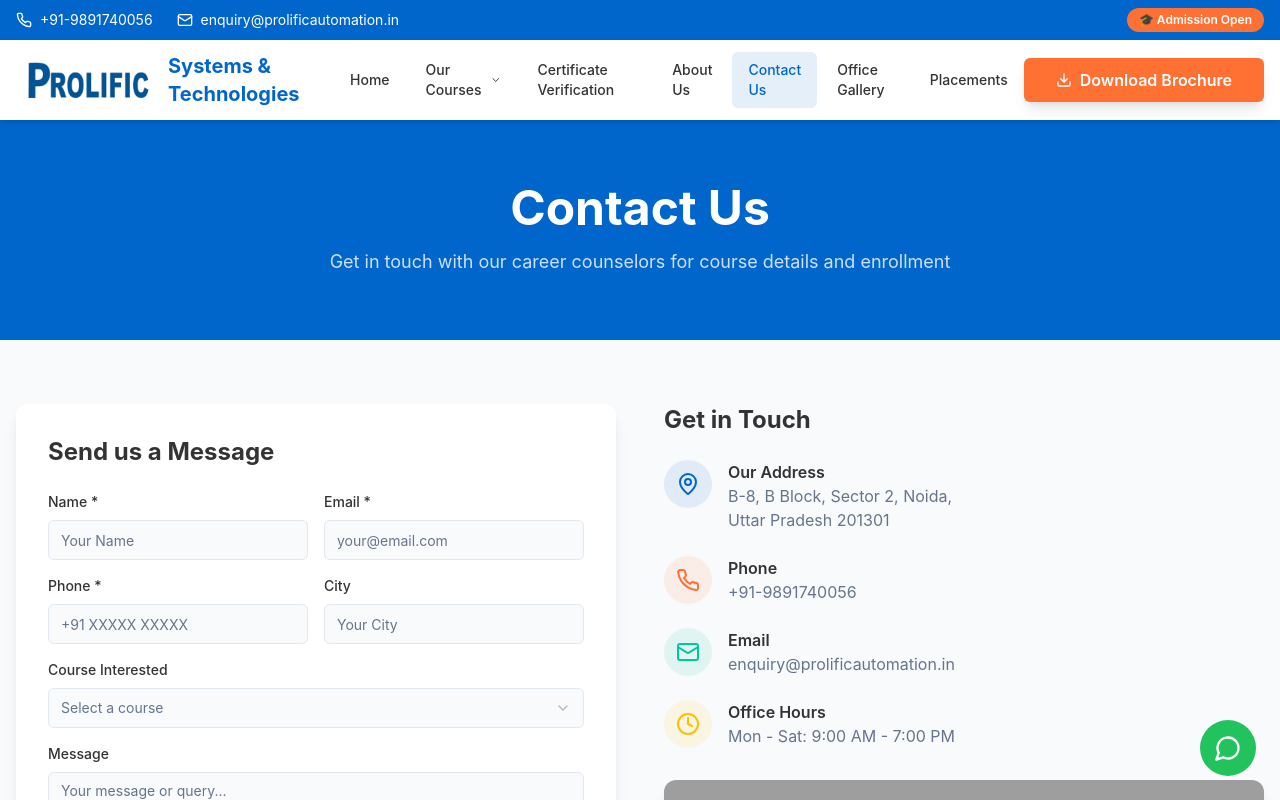
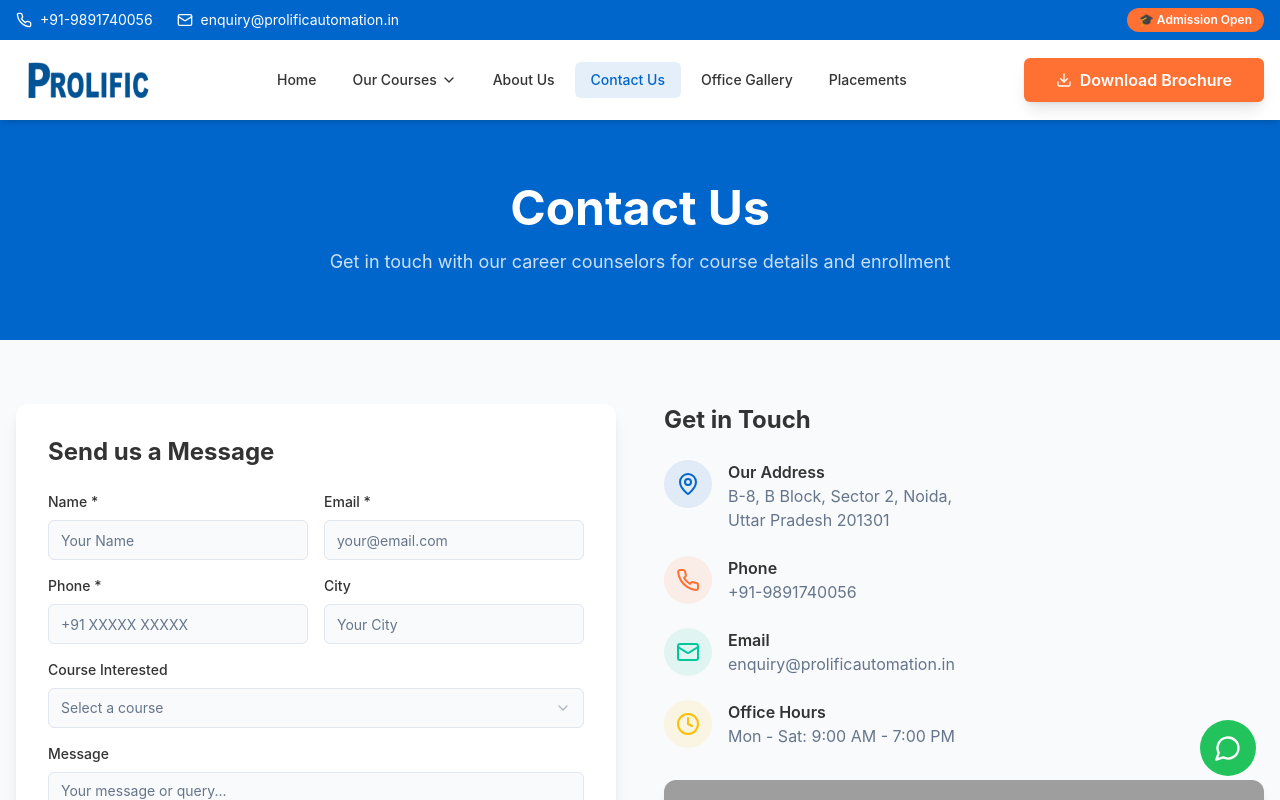
Before and after one commit to akash-119/prolific_new, a React (Vite) app: page /contact in a window 1280 px wide. Shown: the top 800 px of the page. Built offline with nearby package versions, Linux system fonts and the light colour scheme; grey boxes are pictures that could not be loaded; the HTML template or start-up script is replaced by a standard one.

Commit message:
temparary remove certification section

```diff
--- a/src/App.tsx
+++ b/src/App.tsx
@@ -8,7 +8,7 @@
 import Contact from "./pages/Contact";
 import Courses from "./pages/Courses";
 import CoursePage from "./pages/CoursePage";
-import CertificateVerification from "./pages/CertificateVerification";
+// import CertificateVerification from "./pages/CertificateVerification";
 import Placements from "./pages/Placements";
 import Gallery from "./pages/Gallery";
 import NotFound from "./pages/NotFound";
@@ -27,7 +27,7 @@
           <Route path="/contact" element={<Contact />} />
           <Route path="/courses" element={<Courses />} />
           <Route path="/courses/:slug" element={<CoursePage />} />
-          <Route path="/verify" element={<CertificateVerification />} />
+          {/* <Route path="/verify" element={<CertificateVerification />} /> */}
           <Route path="/placements" element={<Placements />} />
           <Route path="/gallery" element={<Gallery />} />
           {/* ADD ALL CUSTOM ROUTES ABOVE THE CATCH-ALL "*" ROUTE */}
--- a/src/components/layout/Navbar.tsx
+++ b/src/components/layout/Navbar.tsx
@@ -9,7 +9,7 @@
 const navItems = [
   { label: "Home", href: "/" },
   { label: "Our Courses", href: "/courses", hasMegaMenu: true },
-  { label: "Certificate Verification", href: "/verify" },
+  // { label: "Certificate Verification", href: "/verify" },
   { label: "About Us", href: "/about" },
   { label: "Contact Us", href: "/contact" },
   { label: "Office Gallery", href: "/gallery" },
@@ -28,9 +28,9 @@
           {/* Logo */}
           <Link to="/" className="flex items-center gap-2">
             <img src={logo} alt="Prolific Systems & Technologies" className="h-10 lg:h-12 w-auto" />
-            <div className="hidden sm:block">
+            {/* <div className="hidden sm:block">
               <span className="text-lg lg:text-xl font-heading font-bold text-primary">Systems & Technologies</span>
-            </div>
+            </div> */}
           </Link>
 
           {/* Desktop Navigation */}
```
